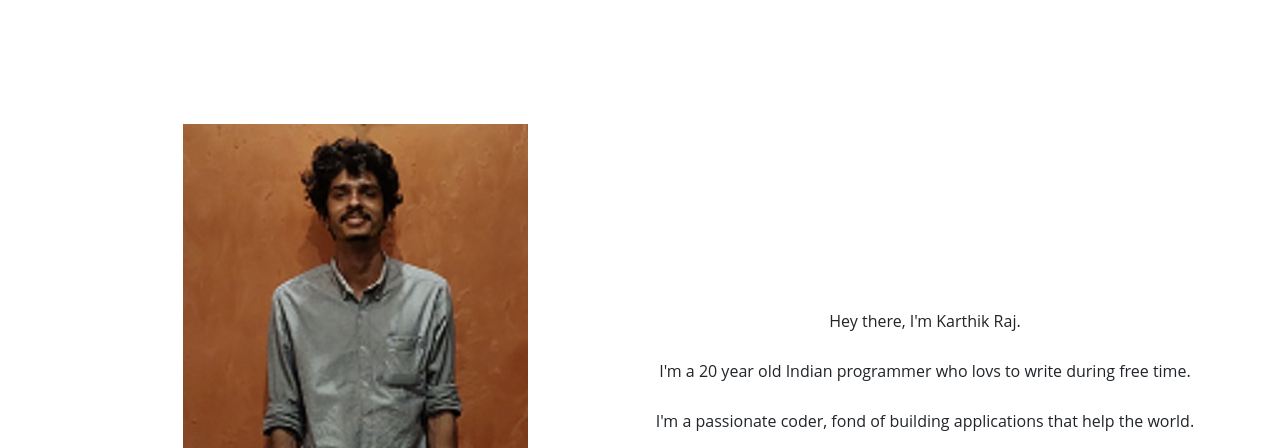
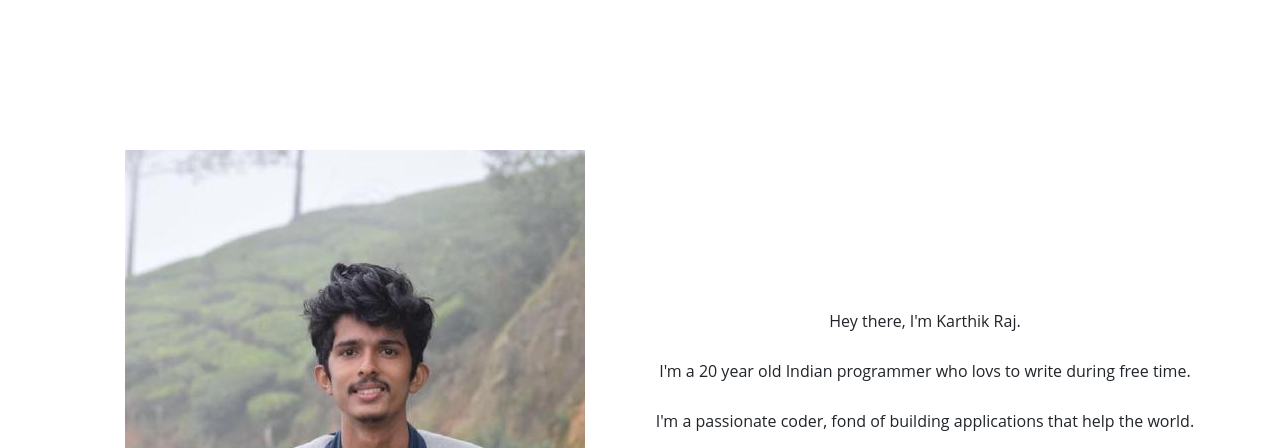
Before and after one commit to karthik4423/karthik4423.github.io, a plain HTML site: page index.html in a window 1280 px wide. Shown: the top 448 px of the page. Drawn offline with nearby package versions, Linux system fonts and the light colour scheme.

Commit message:
Changed image

```diff
--- a/index.html
+++ b/index.html
@@ -19,13 +19,10 @@
                 <div class="row" style="justify-content: center;">
                     <div class="col-12">
                         <figure style="text-align: center; padding: 5px;">
-                            <img class="img-fluid img-responsive " src="assets/me.jpg " style="justify-content: center; " alt="Hmm. I usually show up here ">
+                            <img class="img-fluid img-responsive " src="assets/self.jpg " style="justify-content: center; " alt="Hmm. I usually show up here ">
                             <figcaption>Me, 2020.</figcaption>
                         </figure>
                     </div>
-                    <!--<div class="col-12 ">
-                        <p style="text-align: center; ">Me, 2020</p>
-                    </div> -->
                 </div>
             </div>
             <div class="col-6 ">
```
